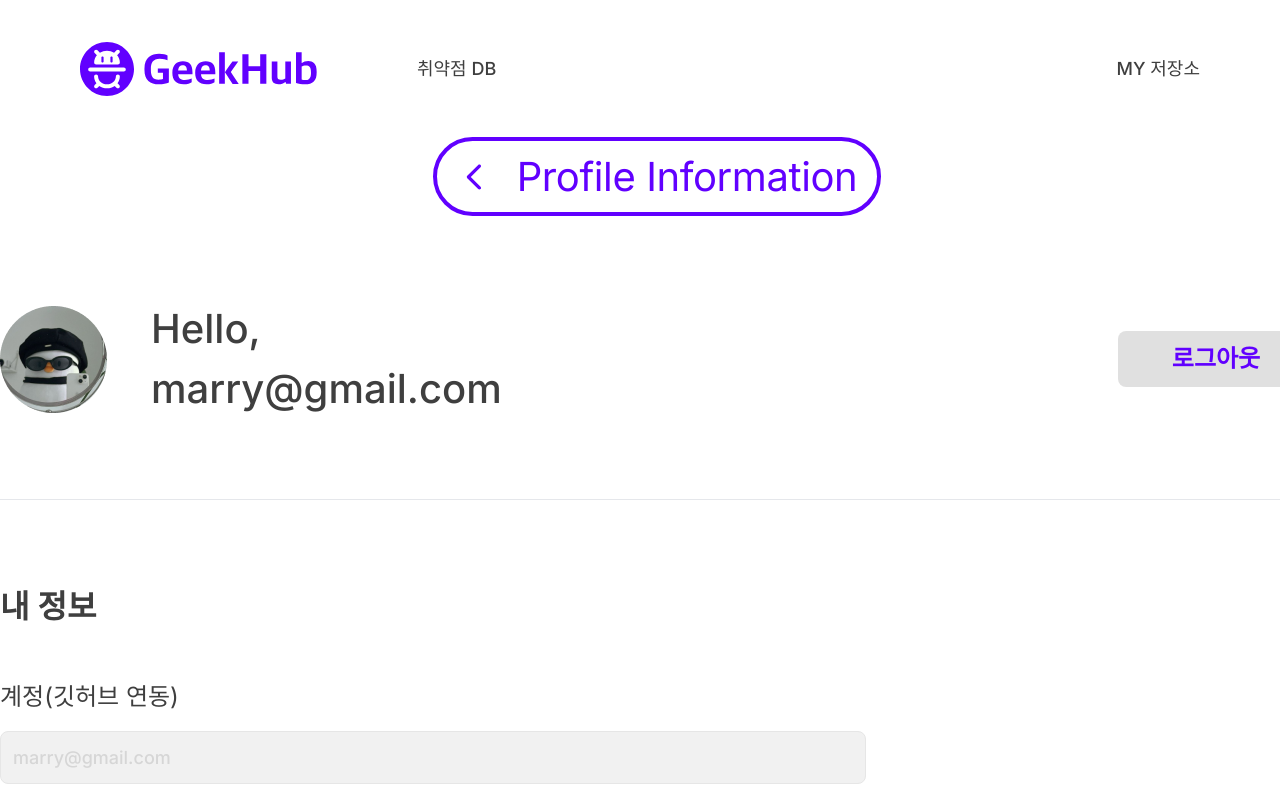
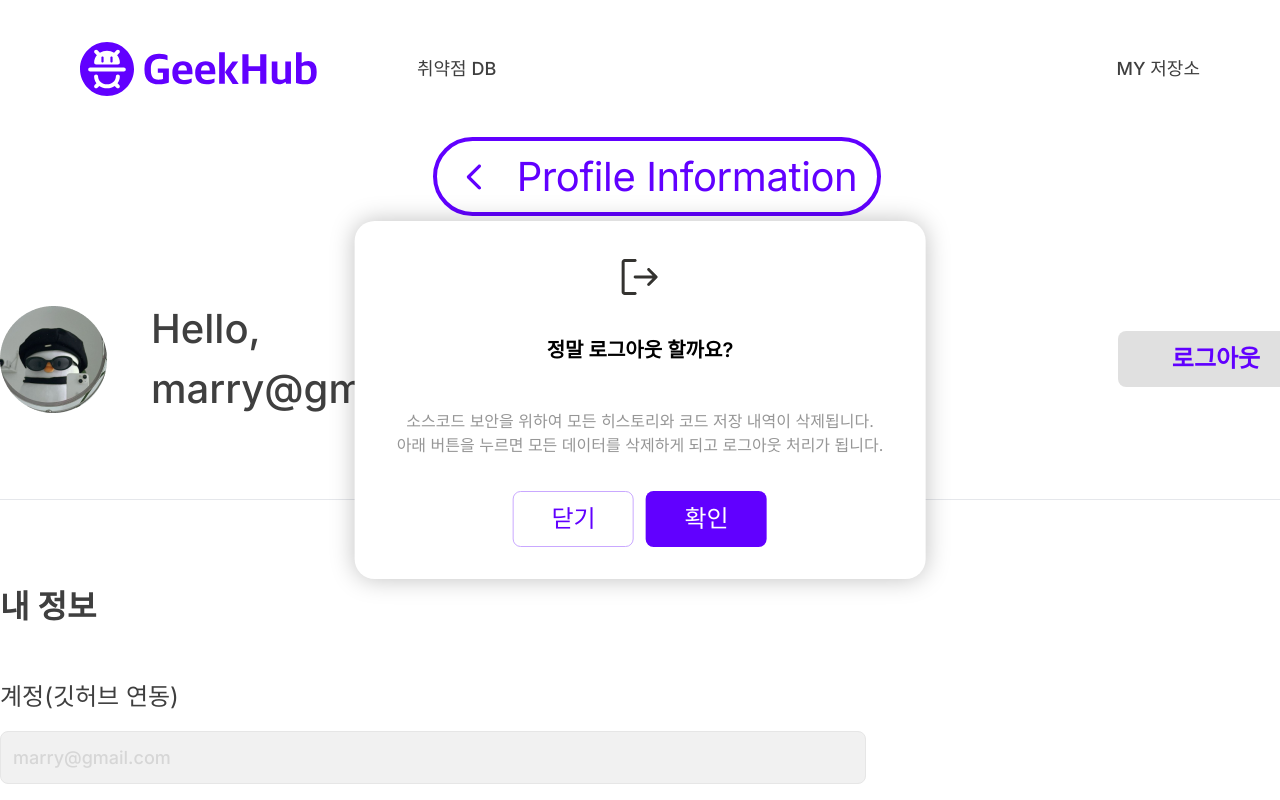
Before and after one commit to sockki/flawDetector, a Next.js app: page /me in a window 1280 px wide. Both pictures are taken after a click on the button "로그아웃". Shown: the top 800 px of the page. Built offline with nearby package versions, Linux system fonts and the light colour scheme.

Commit message:
Feat: 로그아웃, 문의 보내기 버튼 클릭 시 모달 추가

```diff
--- a/public/index.ts
+++ b/public/index.ts
@@ -20,3 +20,4 @@ export { default as RightArrowIcon } from './icons/caretRight.svg'
 export { default as FolderSimpleStarIcon } from './icons/folderSimpleStar.svg';
 export { default as ClockCounterIcon } from './icons/clockCounterClockwise.svg'
 export { default as HeaderBackgroundImg } from './images/headerBackground.svg';
+export { default as SignOutIcon } from './icons/signOut.svg'
--- a/src/app/me/_components/ContactForm.tsx
+++ b/src/app/me/_components/ContactForm.tsx
@@ -1,7 +1,21 @@
+'use client';
+
+import { useRouter } from 'next/navigation';
+
 import Button from '@/components/Button/Button';
 import Input from '@/components/Input/Input';
+import { Modal } from '@/components/Modals';
+import { useModal } from '@/hooks/useModal';
 
 export default function ContactForm() {
+  const router = useRouter();
+  const [isModalOpen, handleClickTrigger] = useModal();
+
+  const handleContact = () => {
+    handleClickTrigger();
+    router.push('/');
+  };
+
   return (
     <div className="flex-start box-border flex w-[98.5rem] flex-col gap-[3.2rem] rounded-[4rem] border border-primary-500 bg-white p-[6rem]">
       <div className="flex flex-col gap-[2.3rem]">
@@ -22,9 +36,29 @@ export default function ContactForm() {
         <p className="text-[1.8rem] font-medium">Message</p>
         <Input placeholder="내용을 적어주세요." isMultiline rows={6} />
       </div>
-      <Button shape="rectangle" size="large" className="w-full text-[1.8rem]">
+      <Button
+        shape="rectangle"
+        size="large"
+        className="w-full text-[1.8rem]"
+        onClick={handleClickTrigger}
+      >
         문의 보내기
       </Button>
+      <Modal
+        gap={24}
+        padding={40}
+        hasDimmed
+        setIsModalOpen={handleClickTrigger}
+        isOpen={isModalOpen}
+      >
+        <Modal.Title size="lg">문의를 보냈어요!</Modal.Title>
+        <Modal.Text subtitle={['문의를 성공적으로 전송했어요. 빠른 시일내에 답변해 드릴게요.']} />
+        <Modal.Button
+          buttonText="홈으로 가기"
+          variant="singleButton"
+          onClick={() => handleContact()}
+        />
+      </Modal>
       <div className="cursor-not-allowed bg-gray-light placeholder:text-[#d6d6d6]" />
     </div>
   );
--- a/src/app/repos/_components/UserCard.tsx
+++ b/src/app/repos/_components/UserCard.tsx
@@ -1,17 +1,30 @@
+'use client';
+
 import Image from 'next/image';
 import Link from 'next/link';
-import { RightArrowIcon } from '@/public/index';
+import { useRouter } from 'next/navigation';
+import { twMerge } from 'tailwind-merge';
+
 import Button from '@/components/Button/Button';
-import { twMerge } from 'tailwind-merge';
+import { Modal } from '@/components/Modals';
+import { useModal } from '@/hooks/useModal';
+import { RightArrowIcon, SignOutIcon } from '@/public/index';
 
 type UserCardProps = {
   avatar: string;
   email: string;
   hasLogoutButton?: boolean;
-  onButtonClick?: () => void;
 };
 
-export default function UserCard({ avatar, email, hasLogoutButton, onButtonClick }: UserCardProps) {
+export default function UserCard({ avatar, email, hasLogoutButton }: UserCardProps) {
+  const router = useRouter();
+  const [isModalOpen, handleClickTrigger] = useModal();
+
+  const handleLogout = () => {
+    handleClickTrigger();
+    router.push('/');
+  };
+
   const baseStyles = 'flex w-full items-center justify-between ';
 
   const logoutStyles = 'border-b border-b-[#e6e6e6]] pb-[8rem]';
@@ -27,7 +40,7 @@ export default function UserCard({ avatar, email, hasLogoutButton, onButtonClick
         </div>
       </div>
       {hasLogoutButton ? (
-        <Button shape="rectangle" variant="tonal" size="large" onClick={onButtonClick}>
+        <Button shape="rectangle" variant="tonal" size="large" onClick={handleClickTrigger}>
           로그아웃
         </Button>
       ) : (
@@ -35,6 +48,30 @@ export default function UserCard({ avatar, email, hasLogoutButton, onButtonClick
           <RightArrowIcon />
         </Link>
       )}
+      <Modal
+        gap={24}
+        padding={32}
+        hasShadow
+        setIsModalOpen={handleClickTrigger}
+        isOpen={isModalOpen}
+      >
+        <SignOutIcon />
+        <Modal.Title size="sm">정말 로그아웃 할까요?</Modal.Title>
+        <Modal.Text
+          subtitle={[
+            '소스코드 보안을 위하여 모든 히스토리와 코드 저장 내역이 삭제됩니다.',
+            '아래 버튼을 누르면 모든 데이터를 삭제하게 되고 로그아웃 처리가 됩니다.',
+          ]}
+        />
+        <Modal.Button
+          buttonText={{ left: '닫기', right: '확인' }}
+          variant="doubleButton"
+          onClick={{
+            left: handleClickTrigger,
+            right: handleLogout,
+          }}
+        />
+      </Modal>
     </section>
   );
 }
```
Also changed, not shown: public/icons/signOut.svg (added).
